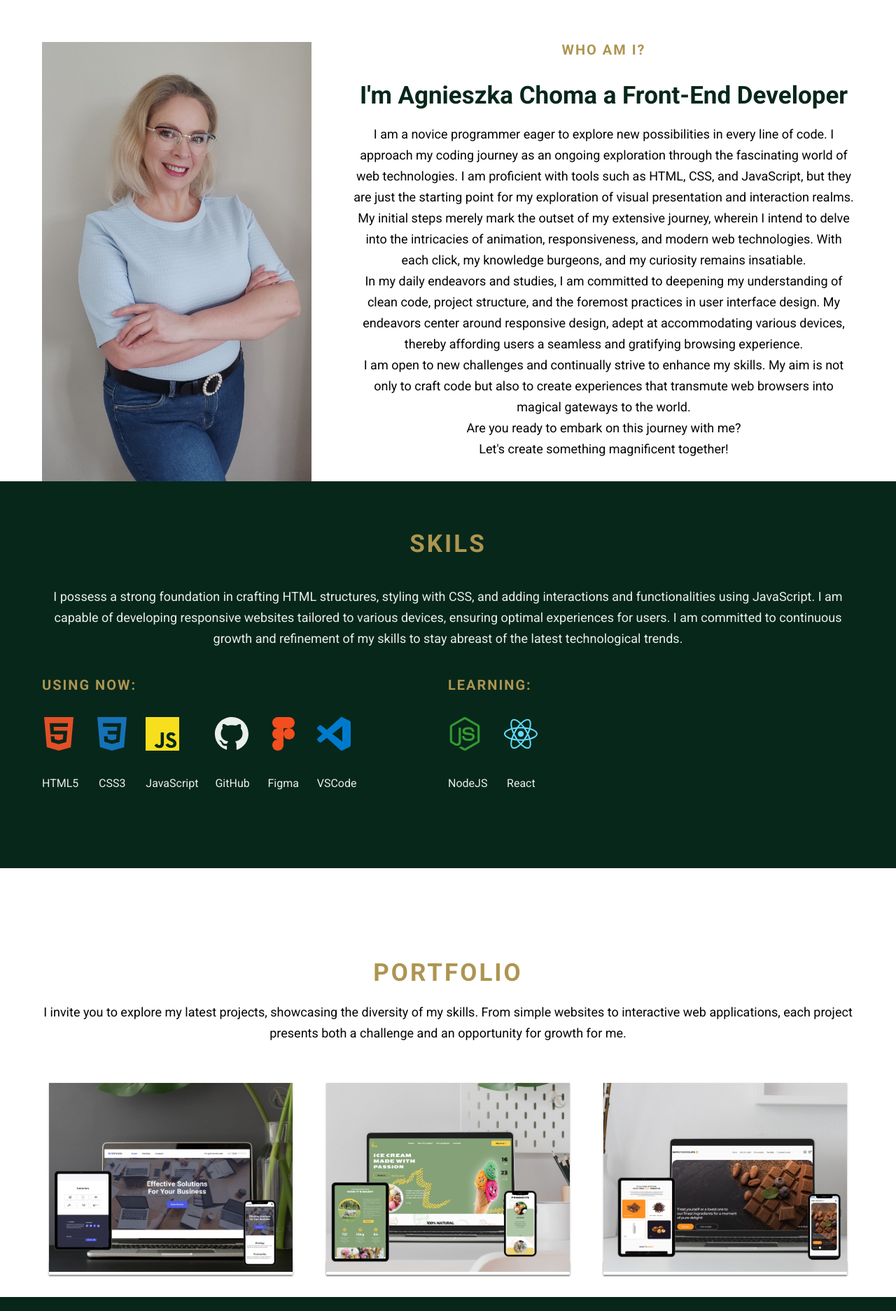
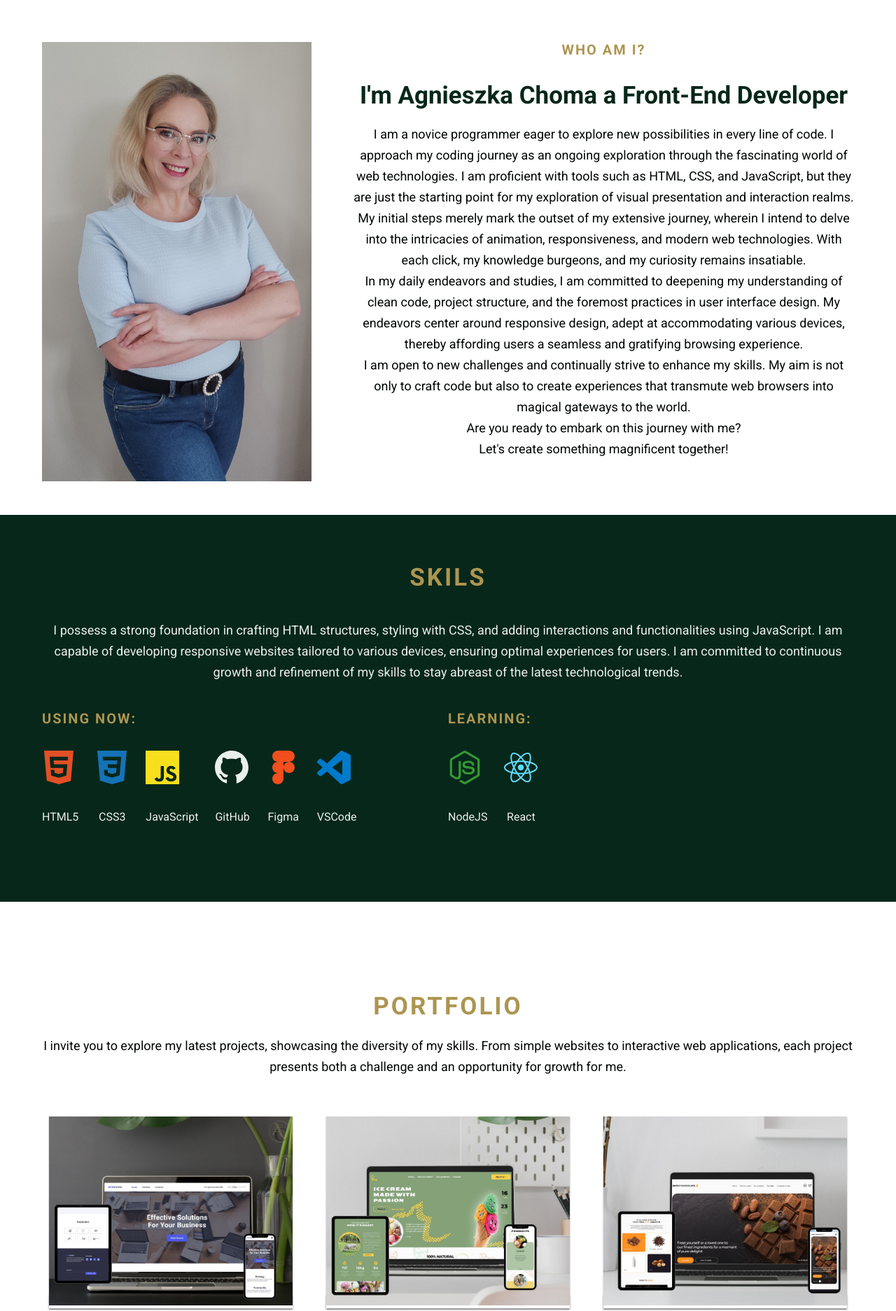
Before and after one commit to achoma/my-portfolio, a website with bundled scripts: page index-en.html in a window 1280 px wide. Shown: the part 715-2589 px from the top of the page at 70% size. Built offline with nearby package versions, Linux system fonts and the light colour scheme; a script that the page names is missing.

Commit message:
Update styles.css

```diff
--- a/css/styles.css
+++ b/css/styles.css
@@ -456,6 +456,7 @@ margin: 4;    }
 
   .about-content {
    padding-top: 40px;
+   padding-bottom: 48px;
     display: flex;
   }
   @media screen and (min-width: 1200px){
@@ -564,6 +565,7 @@ fill: var(--light-grey);
 }
 .portfolio-content {
   margin-top: 80px;
+  padding-bottom: 48px;
 }
 :root {
   --timing-function: cubic-bezier(0.4, 0, 0.2, 1);
```
